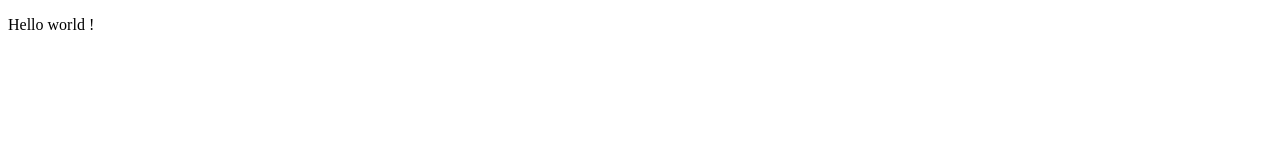
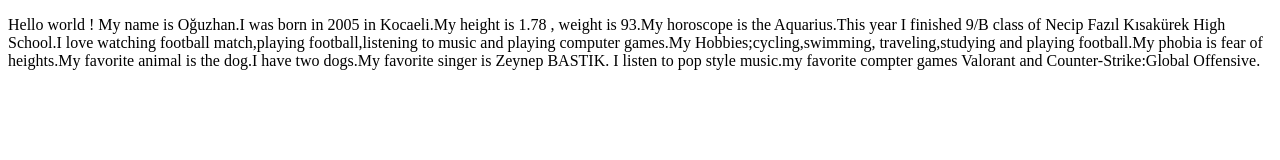
Before and after one commit to oguzhanuzun/oguzhanuzun.girhub.io, a plain HTML site: page index.html in a window 1280 px wide. Drawn offline with Linux system fonts and the light colour scheme.

Commit message:
Update index.html

```diff
--- a/index.html
+++ b/index.html
@@ -8,7 +8,11 @@
 
 <body>
 	<p>
-		Hello world !
+		Hello world ! My name is Oğuzhan.I was born in 2005 in Kocaeli.My height is 1.78 , weight is 93.My horoscope is the Aquarius.This year I finished 9/B class of
+		Necip Fazıl Kısakürek High School.I love watching football match,playing football,listening to music and playing computer games.My Hobbies;cycling,swimming,
+		traveling,studying and playing football.My phobia is fear of heights.My favorite animal is the dog.I have two dogs.My favorite singer is Zeynep BASTIK.
+		I listen to pop style music.my favorite compter games Valorant and Counter-Strike:Global Offensive.
+
 	</p>
 </body>
 
```
